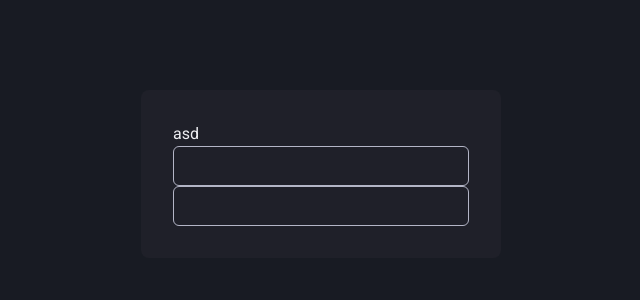
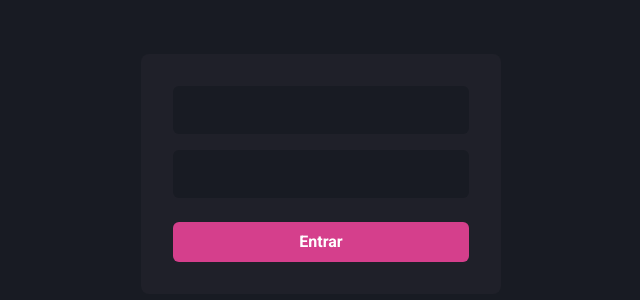
Before and after one commit to Gabriel0109/RocketSeatCourse, a Next.js app in the folder ignite/React/chapter_iv/dashgo/: page / in a window 1280 px wide. Shown: the part 226-526 px from the top of the page, without its empty margins (319-959 px from the left). Built offline with nearby package versions, Linux system fonts and the light colour scheme.

Commit message:
login page

```diff
--- a/ignite/React/chapter_iv/dashgo/src/pages/index.tsx
+++ b/ignite/React/chapter_iv/dashgo/src/pages/index.tsx
@@ -1,4 +1,4 @@
-import { Flex, Input } from '@chakra-ui/react'
+import { Button, Flex, Input, Stack } from '@chakra-ui/react'
 export default function Home() {
   return (
     <Flex
@@ -11,14 +11,39 @@ export default function Home() {
         width="100%"
         maxWidth={360}
         bg="gray.800"
-        p={8}
+        p="8"
         flexDir="column"
         borderRadius={8}
-        >
-asd
-
-    <Input name='email' type="email" />
-    <Input name='password' type="password"/>
+      >
+        {/* EMAIL */}
+  <Stack spacing="4">
+          <Input
+            name='email'
+            type="email"
+            focusBorderColor='pink.500'
+            bgColor="gray.900"
+            variant="filled"
+            _hover={{
+              bgColor: 'gray.900'
+            }}
+            size="lg"
+          />
+          {/* PASSWORD */}
+          <Input
+            name='password'
+            type="password"
+            focusBorderColor='pink.500'
+            bgColor="gray.900"
+            variant="filled"
+            _hover={{
+              bgColor: 'gray.900'
+            }}
+            size="lg"
+          />
+  </Stack>
+        <Button type="submit" mt="6" colorScheme="pink">
+          Entrar
+        </Button>
       </Flex>
     </Flex>
   )
```
